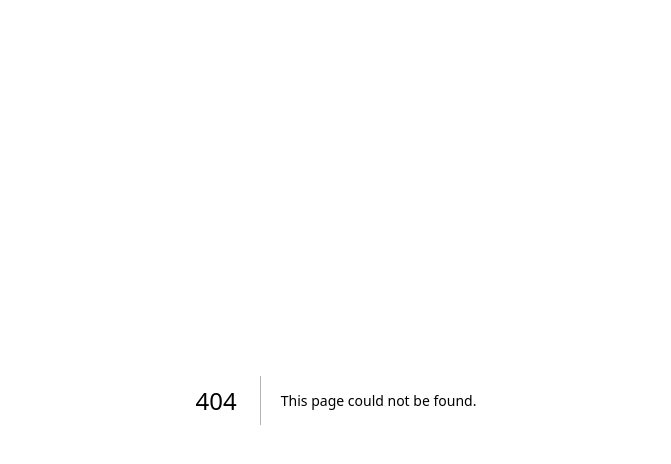
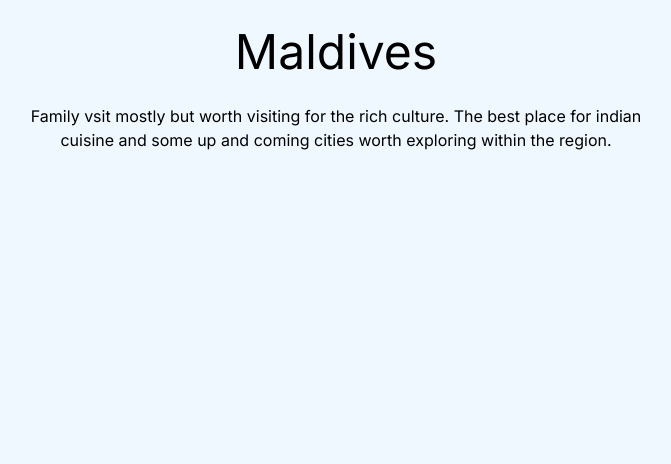
Before and after one commit to SSSangha90/Travel-Blog-NextJS, a Next.js app: page /maldives in a window 1280 px wide. Before the commit this address had no page. Shown: the top 464 px of the page, without its empty margins (304-975 px from the left). Built offline with nearby package versions, Linux system fonts and the light colour scheme.

Commit message:
TS compliant component definitions

```diff
--- a/src/app/budapest/page.tsx
+++ b/src/app/budapest/page.tsx
@@ -1,6 +1,6 @@
 import React from "react";
 
-const Budapest = () => {
+const Budapest: React.FC = () => {
   return (
     <div className="headline">
       <h1>Budapest</h1>
--- a/src/app/punjab/page.tsx
+++ b/src/app/maldives/page.tsx
@@ -1,9 +1,9 @@
 import React from "react";
 
-const Punjab = () => {
+const Maldives: React.FC = () => {
   return (
     <div className="headline">
-      <h1>Punjab</h1>
+      <h1>Maldives</h1>
       <p>
         Family vsit mostly but worth visiting for the rich culture. The best
         place for indian cuisine and some up and coming cities worth exploring
@@ -13,4 +13,4 @@ const Punjab = () => {
   );
 };
 
-export default Punjab;
+export default Maldives;
--- a/src/app/newyork/page.tsx
+++ b/src/app/newyork/page.tsx
@@ -1,6 +1,6 @@
 import React from "react";
 
-const NewYork = () => {
+const NewYork: React.FC = () => {
   return (
     <div className="headline">
       <h1>New York</h1>
--- a/src/app/paris/page.tsx
+++ b/src/app/paris/page.tsx
@@ -1,6 +1,6 @@
 import React from "react";
 
-const Paris = () => {
+const Paris: React.FC = () => {
   return (
     <div className="headline">
       <h1>Paris</h1>
--- a/src/app/prague/page.tsx
+++ b/src/app/prague/page.tsx
@@ -1,6 +1,6 @@
 import React from "react";
 
-const Prague = () => {
+const Prague: React.FC = () => {
   return (
     <div className="headline">
       <h1>Prague</h1>
--- a/src/app/rio/page.tsx
+++ b/src/app/rio/page.tsx
@@ -1,6 +1,6 @@
 import React from "react";
 
-const Rio = () => {
+const Rio: React.FC = () => {
   return (
     <div className="headline">
       <h1>Rio de Janeiro</h1>
--- a/src/app/rome/page.tsx
+++ b/src/app/rome/page.tsx
@@ -1,6 +1,6 @@
 import React from "react";
 
-const Rome = () => {
+const Rome: React.FC = () => {
   return (
     <div className="headline">
       <h1>Rome</h1>
--- a/src/app/vancouver/page.tsx
+++ b/src/app/vancouver/page.tsx
@@ -1,6 +1,6 @@
 import React from "react";
 
-const Vancouver = () => {
+const Vancouver: React.FC = () => {
   return (
     <div className="headline">
       <h1>Vancouver</h1>
```
Also changed, not shown: src/components/PageLayout.tsx (added, +9 -0 lines).
